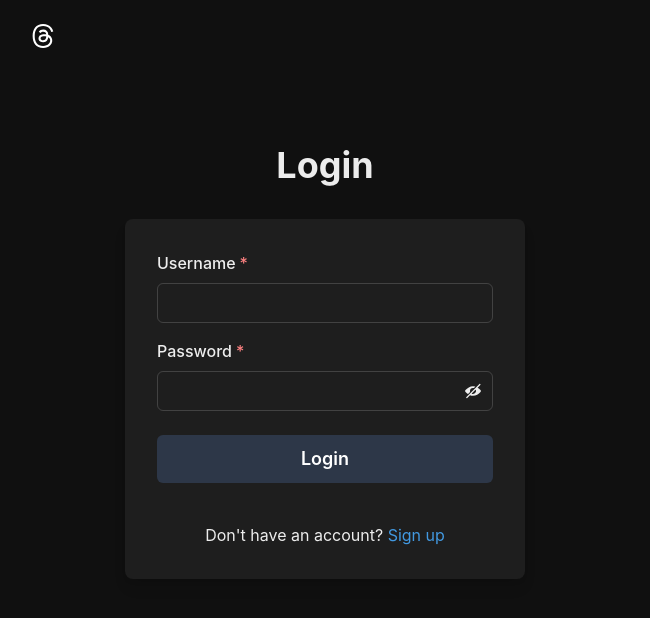
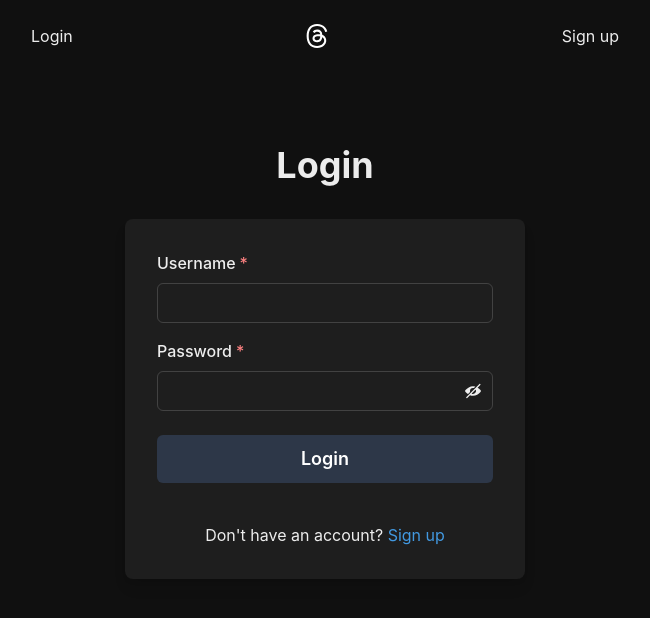
Before and after one commit to RamadanEmin/mern_social_media_app, a React (Vite) app in the folder frontend/: page /auth in a window 1280 px wide. Shown: the top 618 px of the page, without its empty margins (315-965 px from the left). Built offline with nearby package versions, Linux system fonts and the light colour scheme.

Commit message:
Update header wit logout hook

```diff
--- a/frontend/src/App.jsx
+++ b/frontend/src/App.jsx
@@ -7,7 +7,6 @@ import HomePage from './pages/HomePage';
 import AuthPage from './pages/AuthPage';
 import { useRecoilValue } from 'recoil';
 import userAtom from './atoms/userAtom';
-import LogoutButton from './components/LogoutButton';
 import UpdateProfilePage from './pages/UpdateProfilePage';
 import CreatePost from './components/CreatePost';
 
@@ -36,8 +35,6 @@ function App() {
                 />
                 <Route path='/:username/post/:pid' element={<PostPage />} />
             </Routes>
-
-            {user && <LogoutButton />}
         </Container>
     );
 }
--- a/frontend/src/components/Header.jsx
+++ b/frontend/src/components/Header.jsx
@@ -1,13 +1,19 @@
-import { Flex, Image, Link, useColorMode } from '@chakra-ui/react';
-import { useRecoilValue } from 'recoil';
+import { Button, Flex, Image, Link, useColorMode } from '@chakra-ui/react';
+import { useRecoilValue, useSetRecoilState } from 'recoil';
 import userAtom from '../atoms/userAtom';
 import { AiFillHome } from 'react-icons/ai';
 import { RxAvatar } from 'react-icons/rx';
 import { Link as RouterLink } from 'react-router-dom';
+import { FiLogOut } from 'react-icons/fi';
+import useLogout from '../hooks/useLogout';
+import authScreenAtom from '../atoms/authAtom';
 
 const Header = () => {
     const { colorMode, toggleColorMode } = useColorMode();
     const user = useRecoilValue(userAtom);
+    const logout = useLogout();
+    const setAuthScreen = useSetRecoilState(authScreenAtom);
+
 
     return (
         <Flex justifyContent={'space-between'} mt={6} mb='12'>
@@ -16,6 +22,13 @@ const Header = () => {
                     <AiFillHome size={24} />
                 </Link>
             )}
+
+            {!user && (
+                <Link as={RouterLink} to={'/auth'}  onClick={() => setAuthScreen('login')}>
+                    Login
+                </Link>
+            )}
+
             <Image
                 cursor={'pointer'}
                 alt='logo'
@@ -29,7 +42,16 @@ const Header = () => {
                     <Link as={RouterLink} to={`/${user.username}`}>
                         <RxAvatar size={24} />
                     </Link>
+                    <Button size={'xs'} onClick={logout}>
+                        <FiLogOut size={20} />
+                    </Button>
                 </Flex>
+            )}
+
+            {!user && (
+                <Link as={RouterLink} to={'/auth'} onClick={() => setAuthScreen('signup')}>
+                    Sign up
+                </Link>
             )}
         </Flex>
     );
```
